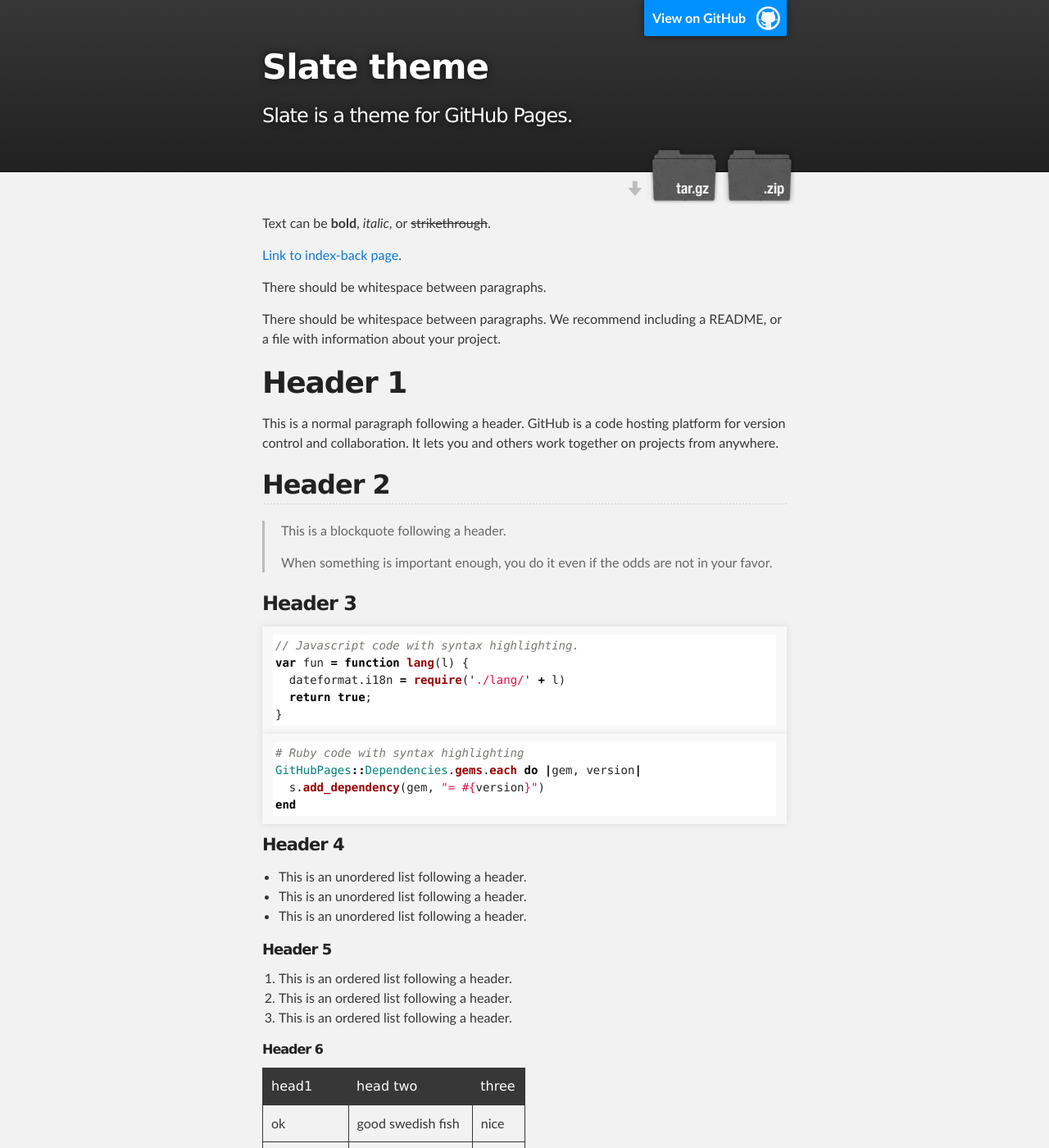
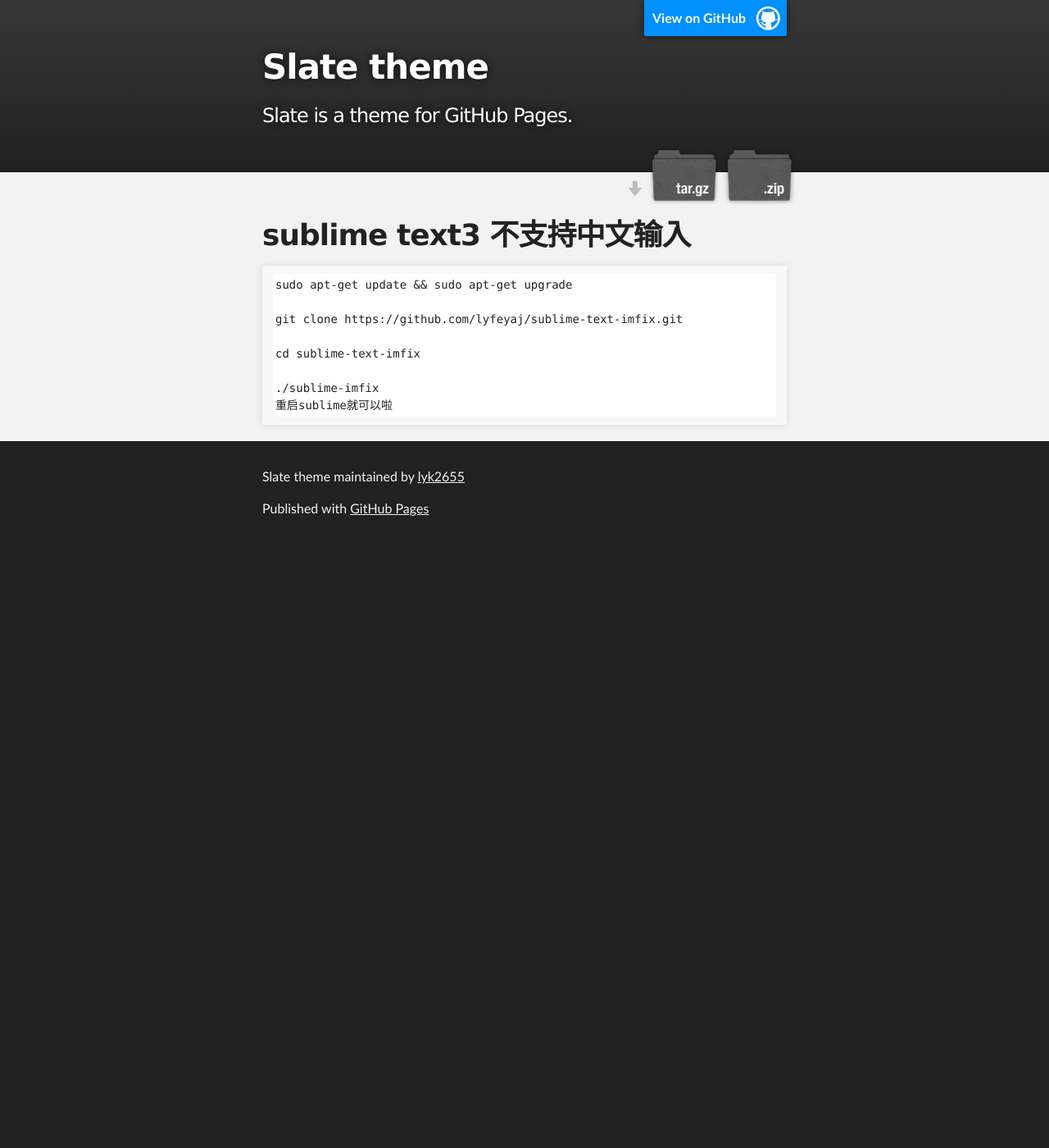
Before and after one commit to lyk2655/hello-world, a Jekyll site: the page built from index.md, in a window 1280 px wide and 1400 px high. Shown: the whole window at 82% size. Built offline with Jekyll 4.4.1, drawn with Linux system fonts in a browser that asks for light colours; our own code applies the rules of GitHub Pages for plain Markdown files; some of the changed text lies outside the part shown.

Commit message:
sublime text 不支持中文输入

````diff
--- a/index.md
+++ b/index.md
@@ -2,122 +2,14 @@
 layout: default
 ---
 
-Text can be **bold**, _italic_, or ~~strikethrough~~.
+# sublime text3 不支持中文输入
+```
+sudo apt-get update && sudo apt-get upgrade
 
-[Link to index-back page](index-bak).
+git clone https://github.com/lyfeyaj/sublime-text-imfix.git
 
-There should be whitespace between paragraphs.
+cd sublime-text-imfix
 
-There should be whitespace between paragraphs. We recommend including a README, or a file with information about your project.
-
-# [](#header-1)Header 1
-
-This is a normal paragraph following a header. GitHub is a code hosting platform for version control and collaboration. It lets you and others work together on projects from anywhere.
-
-## [](#header-2)Header 2
-
-> This is a blockquote following a header.
->
-> When something is important enough, you do it even if the odds are not in your favor.
-
-### [](#header-3)Header 3
-
-```js
-// Javascript code with syntax highlighting.
-var fun = function lang(l) {
-  dateformat.i18n = require('./lang/' + l)
-  return true;
-}
+./sublime-imfix
+重启sublime就可以啦
 ```
-
-```ruby
-# Ruby code with syntax highlighting
-GitHubPages::Dependencies.gems.each do |gem, version|
-  s.add_dependency(gem, "= #{version}")
-end
-```
-
-#### [](#header-4)Header 4
-
-*   This is an unordered list following a header.
-*   This is an unordered list following a header.
-*   This is an unordered list following a header.
-
-##### [](#header-5)Header 5
-
-1.  This is an ordered list following a header.
-2.  This is an ordered list following a header.
-3.  This is an ordered list following a header.
-
-###### [](#header-6)Header 6
-
-| head1        | head two          | three |
-|:-------------|:------------------|:------|
-| ok           | good swedish fish | nice  |
-| out of stock | good and plenty   | nice  |
-| ok           | good `oreos`      | hmm   |
-| ok           | good `zoute` drop | yumm  |
-
-### There's a horizontal rule below this.
-
-* * *
-
-### Here is an unordered list:
-
-*   Item foo
-*   Item bar
-*   Item baz
-*   Item zip
-
-### And an ordered list:
-
-1.  Item one
-1.  Item two
-1.  Item three
-1.  Item four
-
-### And a nested list:
-
-- level 1 item
-  - level 2 item
-  - level 2 item
-    - level 3 item
-    - level 3 item
-- level 1 item
-  - level 2 item
-  - level 2 item
-  - level 2 item
-- level 1 item
-  - level 2 item
-  - level 2 item
-- level 1 item
-
-### Small image
-
-![](https://assets-cdn.github.com/images/icons/emoji/octocat.png)
-
-### Large image
-
-![](https://guides.github.com/activities/hello-world/branching.png)
-
-
-### Definition lists can be used with HTML syntax.
-
-<dl>
-<dt>Name</dt>
-<dd>Godzilla</dd>
-<dt>Born</dt>
-<dd>1952</dd>
-<dt>Birthplace</dt>
-<dd>Japan</dd>
-<dt>Color</dt>
-<dd>Green</dd>
-</dl>
-
-```
-Long, single-line code blocks should not wrap. They should horizontally scroll if they are too long. This line should be long enough to demonstrate this.
-```
-
-```
-The final element.
-```
````
